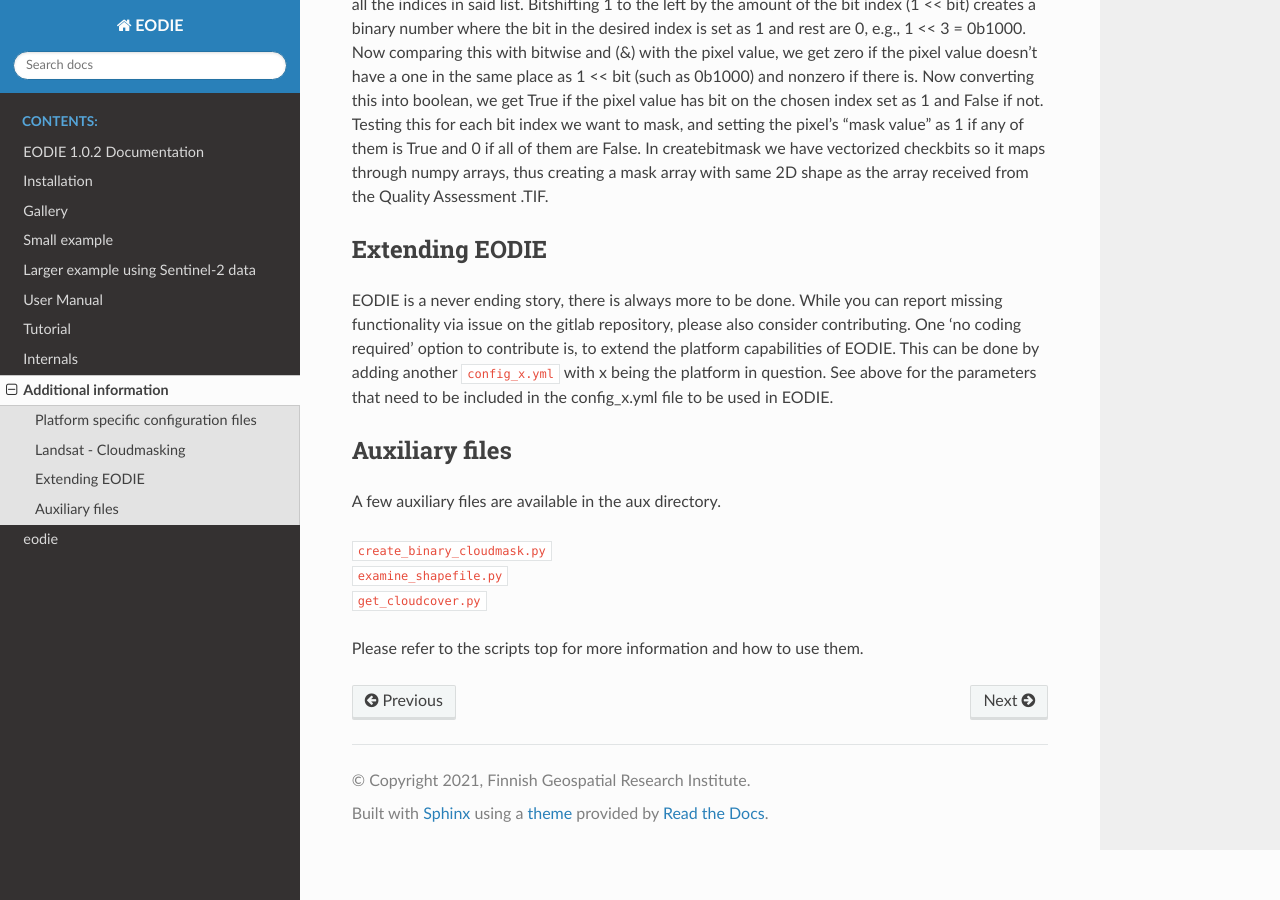
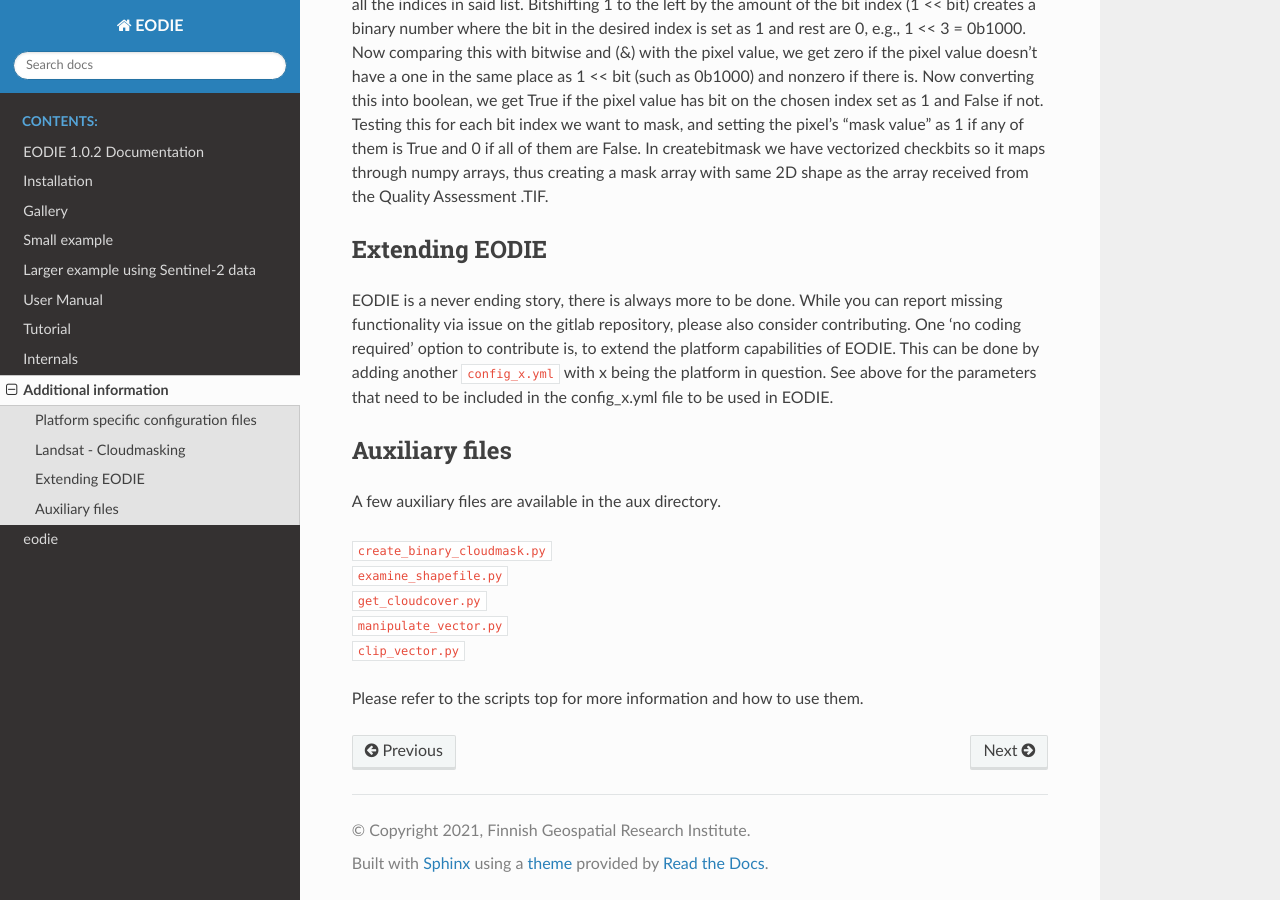
Before and after one commit to samumantha/EODIE, a Sphinx documentation site: the page built from docs/More.rst, in a window 1280 px wide and 900 px high, scrolled down 1442 px. Built offline with Sphinx 7.4.7 and the Read the Docs theme 2.0.0, drawn with Linux system fonts in a browser that asks for light colours.

Commit message:
Added mention of new helper scripts

```diff
--- a/docs/More.rst
+++ b/docs/More.rst
@@ -96,5 +96,7 @@ A few auxiliary files are available in the aux directory.
 | ``create_binary_cloudmask.py``
 | ``examine_shapefile.py``
 | ``get_cloudcover.py``
+| ``manipulate_vector.py``
+| ``clip_vector.py``
 
 Please refer to the scripts top for more information and how to use them.
```
